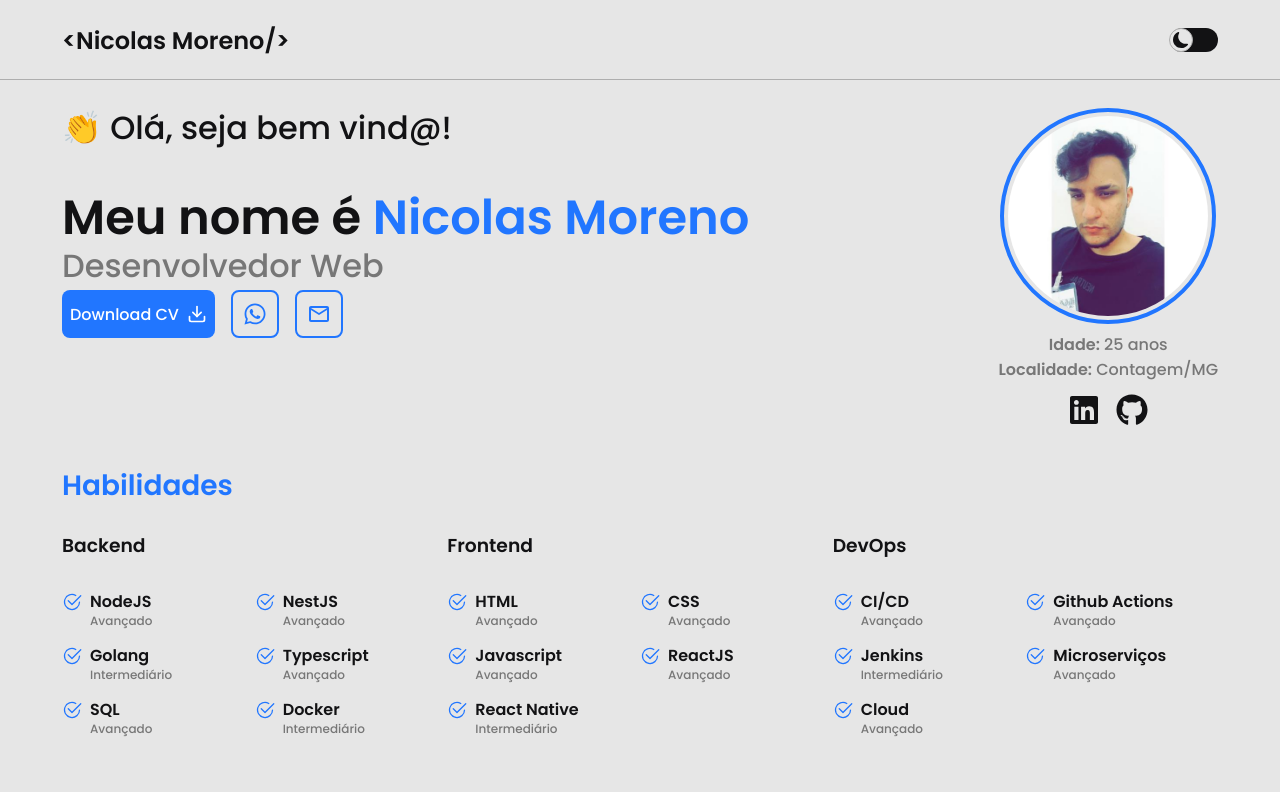
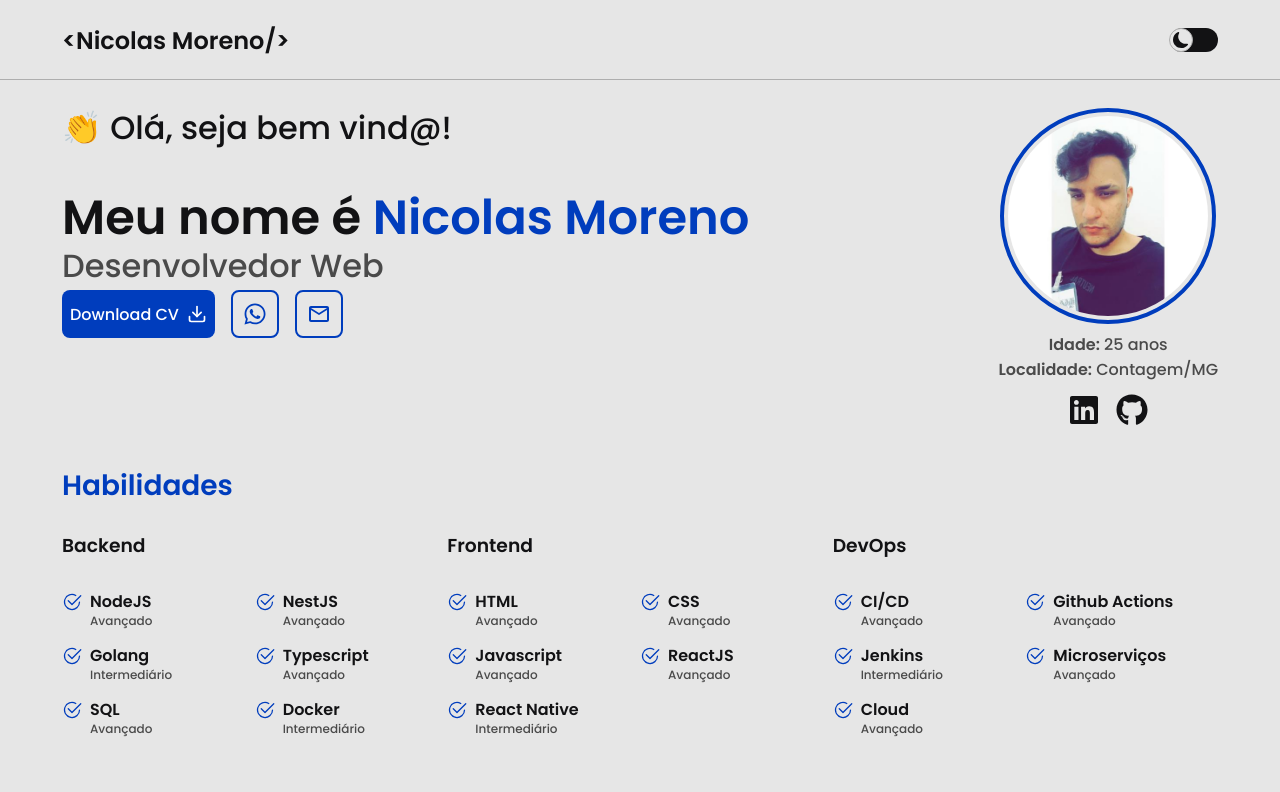
Before and after one commit to NicolasAlvesM/nicolasmoreno.dev, a React (Vite) app: page / in a window 1280 px wide. Shown: the top 792 px of the page. Built offline with nearby package versions, Linux system fonts and the light colour scheme.

Commit message:
add contrast, meta description

```diff
--- a/index.html
+++ b/index.html
@@ -3,7 +3,6 @@
     <head>
         <link rel="preconnect" href="https://fonts.googleapis.com" />
         <link rel="preconnect" href="https://fonts.gstatic.com" crossorigin />
-
         <meta charset="UTF-8" />
         <link rel="icon" type="image/ico" href="/src/assets/img/favicon.ico" />
         <meta name="viewport" content="width=device-width, initial-scale=1.0" />
@@ -12,6 +11,7 @@
             rel="stylesheet"
         />
         <title>Nicolas Moreno</title>
+        <meta name="description" content="Portifolio Nicolas Moreno Fullstack Developer">
     </head>
     <body>
         <div id="root"></div>
--- a/src/components/ThemeSwitch/index.tsx
+++ b/src/components/ThemeSwitch/index.tsx
@@ -9,6 +9,7 @@ export function ThemeSwitch() {
 
     return (
         <StyledSwitch
+            id="theme" aria-label="Theme"
             onCheckedChange={onCheckedChange}
             defaultChecked={getPreferredTheme() === 'dark' ? true : false}>
             <StyledThumb>{theme === 'dark' ? <StyledSunIcon /> : <StyledMoonIcon />}</StyledThumb>
--- a/src/containers/Presentation/index.tsx
+++ b/src/containers/Presentation/index.tsx
@@ -50,10 +50,10 @@ export function Presentation() {
                         Download CV
                         <StyledDownloadIcon size={20} />
                     </DownloadButton>
-                    <Button onClick={() => { window.open('https://wa.me/05531983634531', '_blank') }} outlined>
+                    <Button id="whatsapp" aria-label="Whatsapp" onClick={() => { window.open('https://wa.me/05531983634531', '_blank') }} outlined>
                         <FaWhatsapp size={24} />
                     </Button>
-                    <Button onClick={() => { window.open('mailto:contato@nicolasmoreno.dev', '_blank') }} outlined>
+                    <Button id="mail" aria-label="Mail" onClick={() => { window.open('mailto:contato@nicolasmoreno.dev', '_blank') }} outlined>
                         <MdMailOutline size={24} />
                     </Button>
                 </ButtonsWrapper>
--- a/src/stitches.config.ts
+++ b/src/stitches.config.ts
@@ -14,12 +14,12 @@ export const { styled, globalCss, theme } = createStitches({
             bold: 600,
         },
         colors: {
-            primary: '#2176ff',
+            primary: '#003DBD',
             hiContrast: '#121214',
             hiContrast2: '#29292e',
             loContrast: '#E6E6E6',
             loContrast2: '#AEAEAE',
-            gray: '#777777',
+            gray: '#4A4A4A',
         },
     },
     media: {
@@ -30,10 +30,11 @@ export const { styled, globalCss, theme } = createStitches({
 
 export const darkTheme = createTheme({
     colors: {
+        primary: '#669CFF',
         hiContrast: '#E6E6E6',
         hiContrast2: '#AEAEAE',
         loContrast: '#121214',
         loContrast2: '#29292e',
-        gray: '#777777',
+        gray: '#A1A1A1',
     },
 });
```
